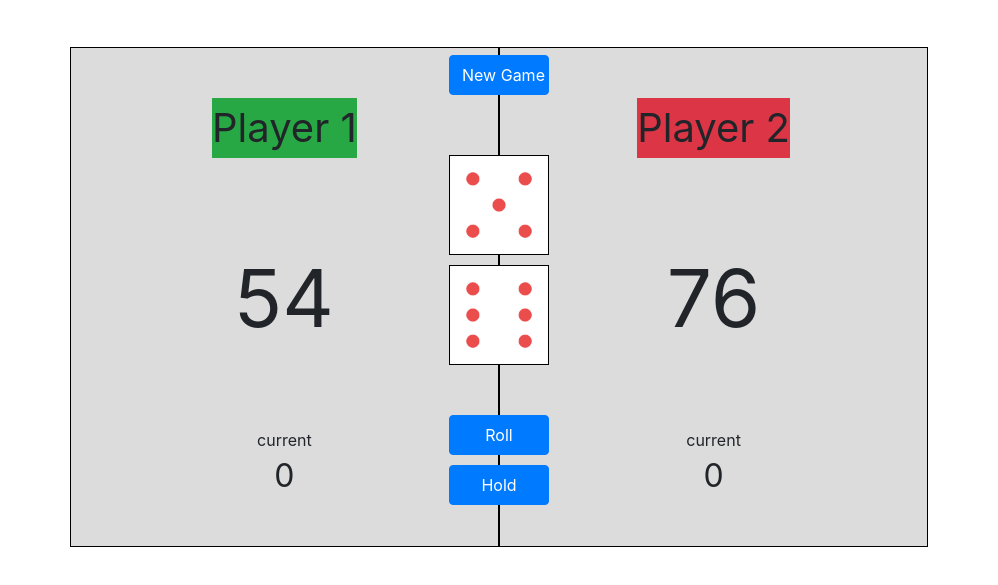
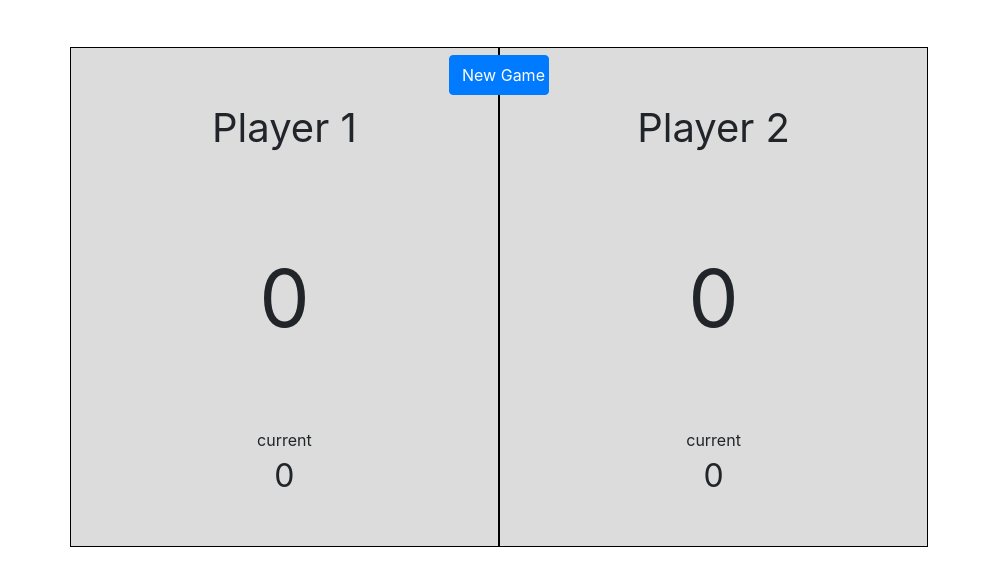
Before and after one commit to dkapper01/Portfolio, a plain HTML site: page dice-game.html in a window 1280 px wide. Shown: the part 65-650 px from the top of the page, without its empty margins (86-1084 px from the left). Drawn offline with nearby package versions, Linux system fonts and the light colour scheme.

Commit message:
add init function init so game starts blank

```diff
--- a/dice-game.html
+++ b/dice-game.html
@@ -46,22 +46,22 @@
 	<div class="row">
 		<div class="col-1"></div>
 		<div class="col-5 panel-0 bg-faded">
-			<div class="player-name bg-success">Player 1</div>
-			<div class="player-score">54</div>
+			<div class="player-name-0 bg-success">Player 1</div>
+			<div class="player-score-0">54</div>
 			<div class="player-current-box">
 					<div class="player-current-label">current</div>
-					<div class="current-score-0">0</div>
+					<div class="current-score-0">5</div>
 			</div>
 		</div>
 
 
 
 		<div class="col-5 panel-1">
-			<div class="player-name bg-danger">Player 2</div>
-			<div class="player-score">76</div>
+			<div class="player-name-1 bg-danger">Player 2</div>
+			<div class="player-score-1">76</div>
 			<div class="player-current-box">
 					<div player-current-label>current</div>
-					<div class="current-score-1">0</div>
+					<div class="current-score-1">7</div>
 			</div>
 		</div>
 		<div class="col-1">
--- a/javascript/dice-game-app.js
+++ b/javascript/dice-game-app.js
@@ -1,3 +1,4 @@
+init();
 
 
 
@@ -15,10 +16,23 @@ document.querySelector(".roll-btn").addEventListener("click", function() {
 
 
 
+function init () {
+	document.querySelector(".dice-0").style.display = 'none';
+	document.querySelector('.dice-1').style.display = 'none';
+	document.querySelector('.roll-btn').style.display = 'none';
+	document.querySelector('.hold-btn').style.display = 'none';
+
+	document.querySelector('.player-score-0').textContent = "0";
+	document.querySelector('.current-score-0').textContent = "0";
+
+	document.querySelector('.player-score-1').textContent = '0';
+	document.querySelector('.current-score-1').textContent = '0';
+
+	document.querySelector('.player-name-0').classList.remove('bg-success');
+	document.querySelector('.player-name-1').classList.remove('bg-danger');
 
 
-
-
+}
 
 
 
--- a/stylesheet/dice-game-style.css
+++ b/stylesheet/dice-game-style.css
@@ -18,11 +18,11 @@ div {
 	text-align: center;
 	padding: 50px;
 }
-.player-name {
+.player-name-0, .player-name-1 {
 	font-size: 250%;
 	display: inline-block;
 }
-.player-score {
+.player-score-0, .player-score-1 {
 	font-size: 500%;
 	display: block;
 	margin-top: 80px;
```
Also changed, not shown: index.html (+3 -0 lines).
